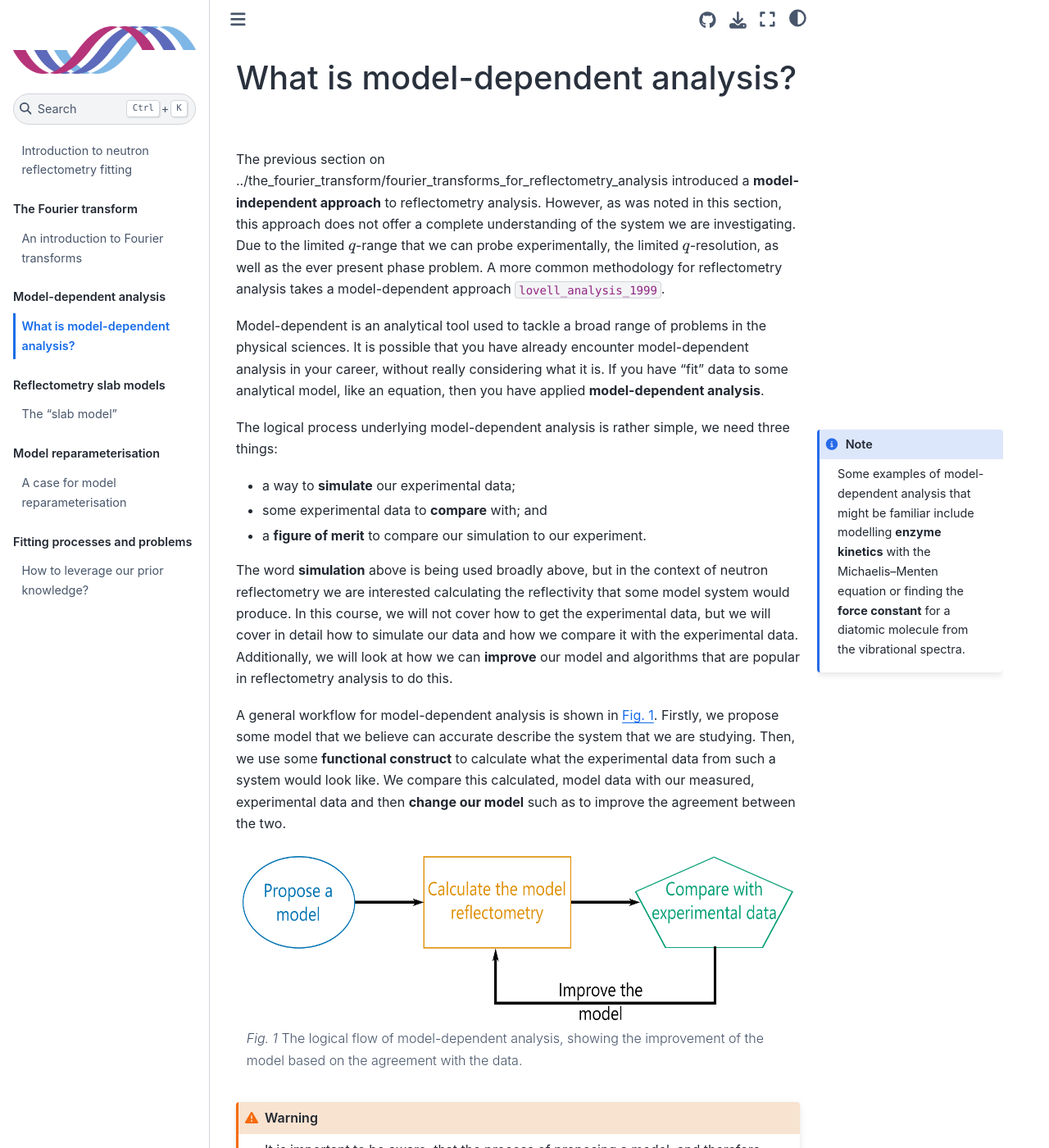
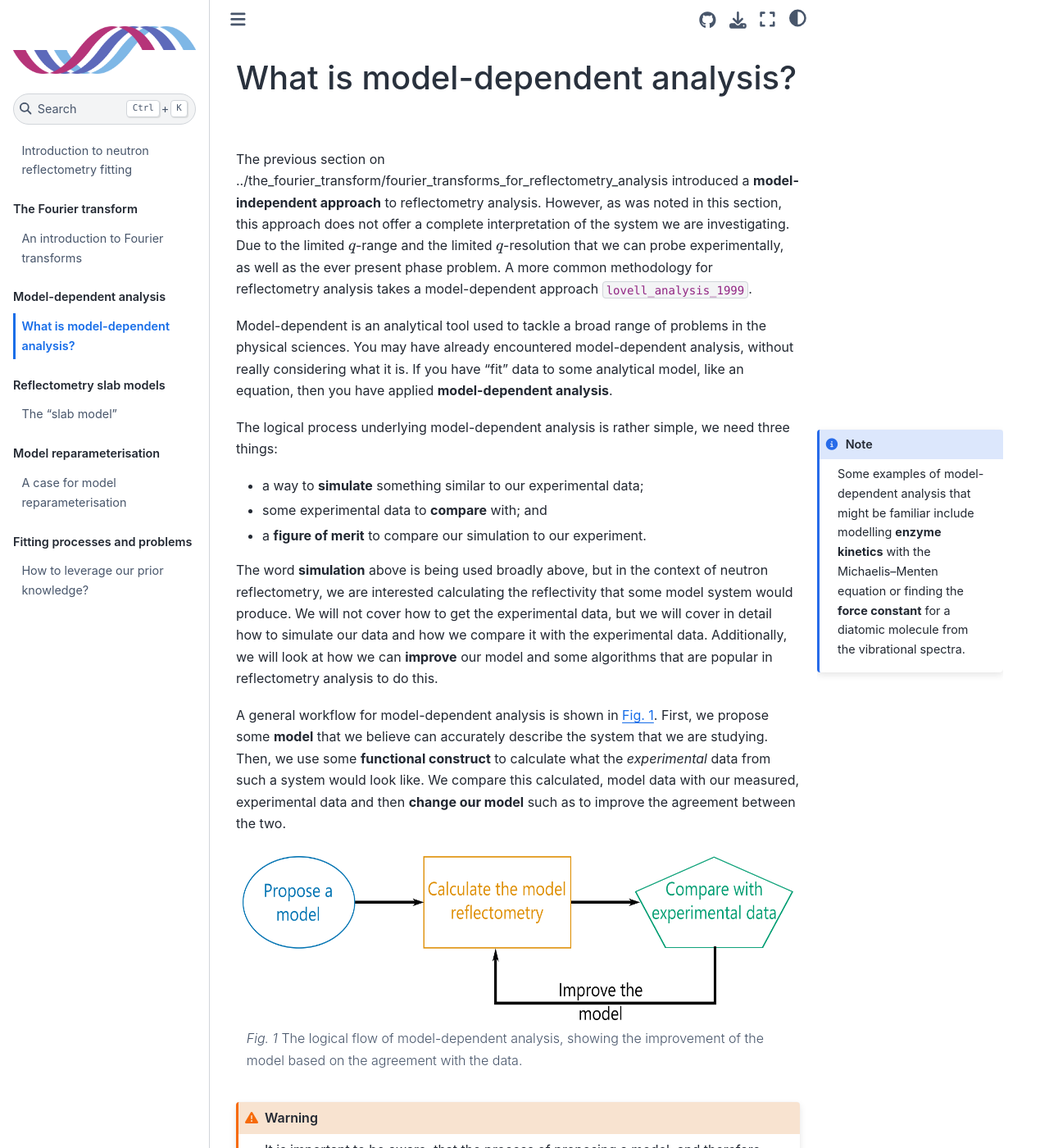
Before and after one commit to arm61/isis_school, a Jupyter Book: the page built from model_dependent_analysis/what_is_model_dependent_analysis.md, in a window 1280 px wide and 1400 px high. Shown: the whole window at 82% size. Built offline with Jupyter Book 1.0.4 settings and Sphinx 7.4.7 and the Sphinx Book theme 1.1.4, drawn with Linux system fonts in a browser that asks for light colours; pages that are not in the unit, such as notebooks, are missing from menus; cross-references to code outside the pages are shown as plain code; some of the changed text lies outside the part shown.

Commit message:
grammarly and proof reading

`````diff
--- a/model_dependent_analysis/what_is_model_dependent_analysis.md
+++ b/model_dependent_analysis/what_is_model_dependent_analysis.md
@@ -1,12 +1,12 @@
 # What is model-dependent analysis?
 
 The previous section on {doc}`../the_fourier_transform/fourier_transforms_for_reflectometry_analysis` introduced a **model-independent approach** to reflectometry analysis.
-However, as was noted in this section, this approach does not offer a complete understanding of the system we are investigating.
-Due to the limited $q$-range that we can probe experimentally, the limited $q$-resolution, as well as the ever present phase problem.
+However, as was noted in this section, this approach does not offer a complete interpretation of the system we are investigating.
+Due to the limited $q$-range and the limited $q$-resolution that we can probe experimentally, as well as the ever present phase problem.
 A more common methodology for reflectometry analysis takes a model-dependent approach {cite}`lovell_analysis_1999`.
 
 Model-dependent is an analytical tool used to tackle a broad range of problems in the physical sciences.
-It is possible that you have already encounter model-dependent analysis in your career, without really considering what it is.
+You may have already encountered model-dependent analysis, without really considering what it is.
 If you have "fit" data to some analytical model, like an equation, then you have applied **model-dependent analysis**.
 ````{margin}
 ```{note}
@@ -15,18 +15,19 @@ Some examples of model-dependent analysis that might be familiar include modelli
 ````
 
 The logical process underlying model-dependent analysis is rather simple, we need three things:
-- a way to **simulate** our experimental data;
+- a way to **simulate** something similar to our experimental data;
 - some experimental data to **compare** with; and
 - a **figure of merit** to compare our simulation to our experiment.
 
-The word **simulation** above is being used broadly above, but in the context of neutron reflectometry we are interested calculating the reflectivity that some model system would produce.
-In this course, we will not cover how to get the experimental data, but we will cover in detail how to simulate our data and how we compare it with the experimental data.
-Additionally, we will look at how we can **improve** our model and algorithms that are popular in reflectometry analysis to do this.
+The word **simulation** above is being used broadly above, but in the context of neutron reflectometry, we are interested calculating the reflectivity that some model system would produce.
+We will not cover how to get the experimental data, but we will cover in detail how to simulate our data and how we compare it with the experimental data.
+Additionally, we will look at how we can **improve** our model and some algorithms that are popular in reflectometry analysis to do this.
 
 A general workflow for model-dependent analysis is shown in {numref}`flow-diagram`.
-Firstly, we propose some model that we believe can accurate describe the system that we are studying.
-Then, we use some **functional construct** to calculate what the experimental data from such a system would look like.
+First, we propose some **model** that we believe can accurately describe the system that we are studying.
+Then, we use some **functional construct** to calculate what the *experimental* data from such a system would look like.
 We compare this calculated, model data with our measured, experimental data and then **change our model** such as to improve the agreement between the two.
+
 ```{figure} ../figures/flow.png
 ---
 height: 200px
@@ -40,5 +41,5 @@ The logical flow of model-dependent analysis, showing the improvement of the mod
 It is important to be aware, that the process of proposing a model, and therefore the entire model-dependent analysis methodology, leads to an **inherent bias** in the modelling process.
 By defining that the data must be represented by some model there is a clear assumption being made.
 Typically this is a **fair assumption** to make, as we have an understanding of the synthesis or preparation of our sample that offers insight and expectations into the resulting structure.
-However, it is extremely important that we ensure that the known physics and chemistry in our system is represented in our model, where possible.
+However, we must ensure that the known physics and chemistry in our system is represented in our model, where possible, or else the model can lead to "garbage in, garbage out" {cite}`mayer_drawing_2010`.
 ```
--- a/references.bib
+++ b/references.bib
@@ -8,6 +8,17 @@
   publisher = {{Oxford University Press}},
   year = {2011},
   author = {Sivia, D. S.}
+}
+
+@article{mayer_drawing_2010,
+  doi = {10.1119/1.3254017},
+  year = {2010},
+  journal = {Am. J. Phys.},
+  volume = {78},
+  number = {6},
+  pages = {648--649},
+  author = {J. Mayer and K. Khairy and J. Howard},
+  title = {Drawing an elephant with four complex parameters}
 }
 
 @book{sivia_data_2006,
`````
Also changed, not shown: intro.md (+8 -3 lines), reflectometry_slab_models/the_slab_model.md (+4 -4 lines), the_fourier_transform/an_introduction_to_fourier_transforms.md (+3 -1 lines), 3 other files.
